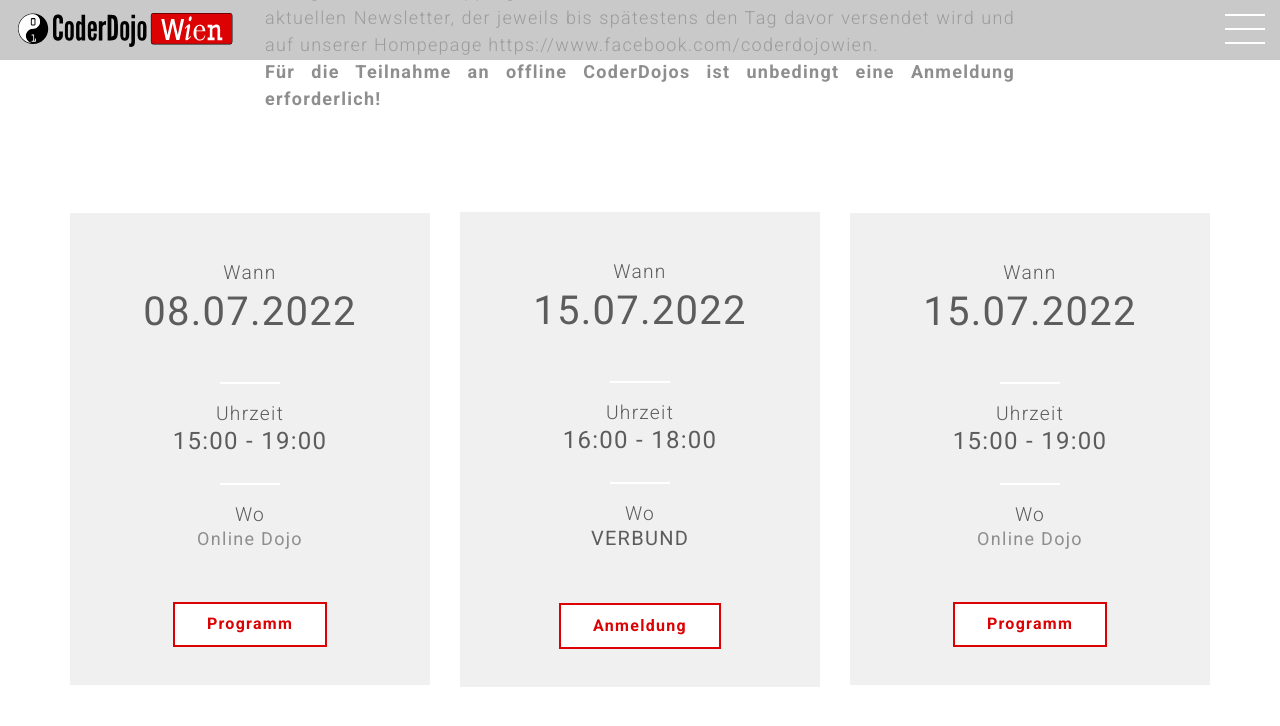
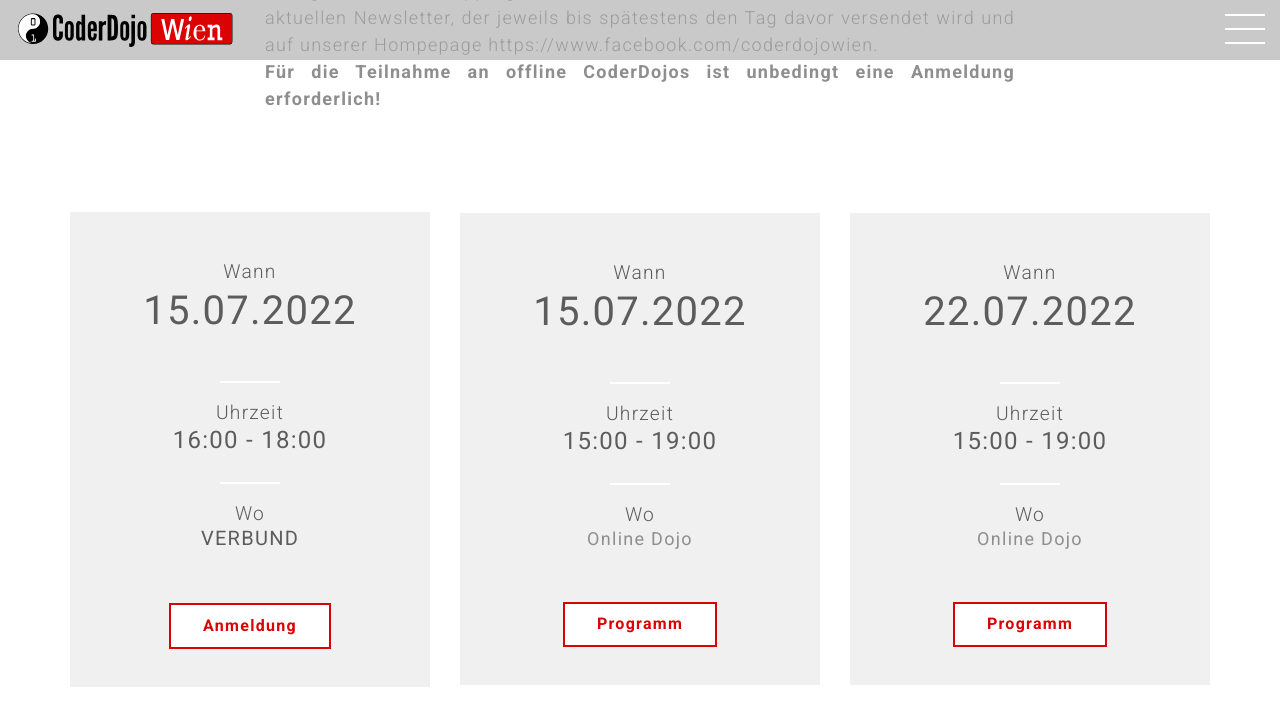
Before and after one commit to coderdojo-wien/coderdojo-wien.github.io, a Jekyll site: the page built from index.html, in a window 1280 px wide and 900 px high, scrolled down 3869 px, cut to the strip 0-792 px from the top of the window. Shown: the top 726 px of the strip. Built offline with Jekyll 4.4.1, drawn with Linux system fonts in a browser that asks for light colours; nearby versions of some CDN libraries; comment, search, counter and statistics services are not loaded; some of the changed lines change nothing that is shown.

Commit message:
Update events.yml

```diff
--- a/_data/events.yml
+++ b/_data/events.yml
@@ -3,16 +3,6 @@
 description: "Ein Anmeldung ist für die Teilnahme an den online CoderDojos nicht erforderlich. Das genaue Workshopprogramm mit den Teilnahmelinks finden sie in unserem aktuellen Newsletter, der jeweils bis spätestens den Tag davor versendet wird und auf unserer Hompepage https://www.facebook.com/coderdojowien. </br><b>Für die Teilnahme an offline CoderDojos ist unbedingt eine Anmeldung erforderlich!</b>"
 
 events-list:
-- event-date: 08.07.2022
-  event-time: 15:00 - 19:00
-  event-startdate: 2022-07-08T15:00:00+0100
-  event-enddate: 2022-07-08T19:00:00+0100
-  event-name: Online CoderDojo
-  event-type: Online
-  event-place: Online Dojo
-  event-place-name: Online
-  event-url: "https://linz.coderdojo.net/termine/"
-
 - event-date: 15.07.2022
   event-time: 16:00 - 18:00
   event-startdate: 2022-07-15T16:00:00+0100
@@ -36,3 +26,13 @@
   event-place: Online Dojo
   event-place-name: Online
   event-url: "https://linz.coderdojo.net/termine/"
+
+- event-date: 22.07.2022
+  event-time: 15:00 - 19:00
+  event-startdate: 2022-07-22T15:00:00+0100
+  event-enddate: 2022-07-22T19:00:00+0100
+  event-name: Online CoderDojo
+  event-type: Online
+  event-place: Online Dojo
+  event-place-name: Online
+  event-url: "https://linz.coderdojo.net/termine/"
```
